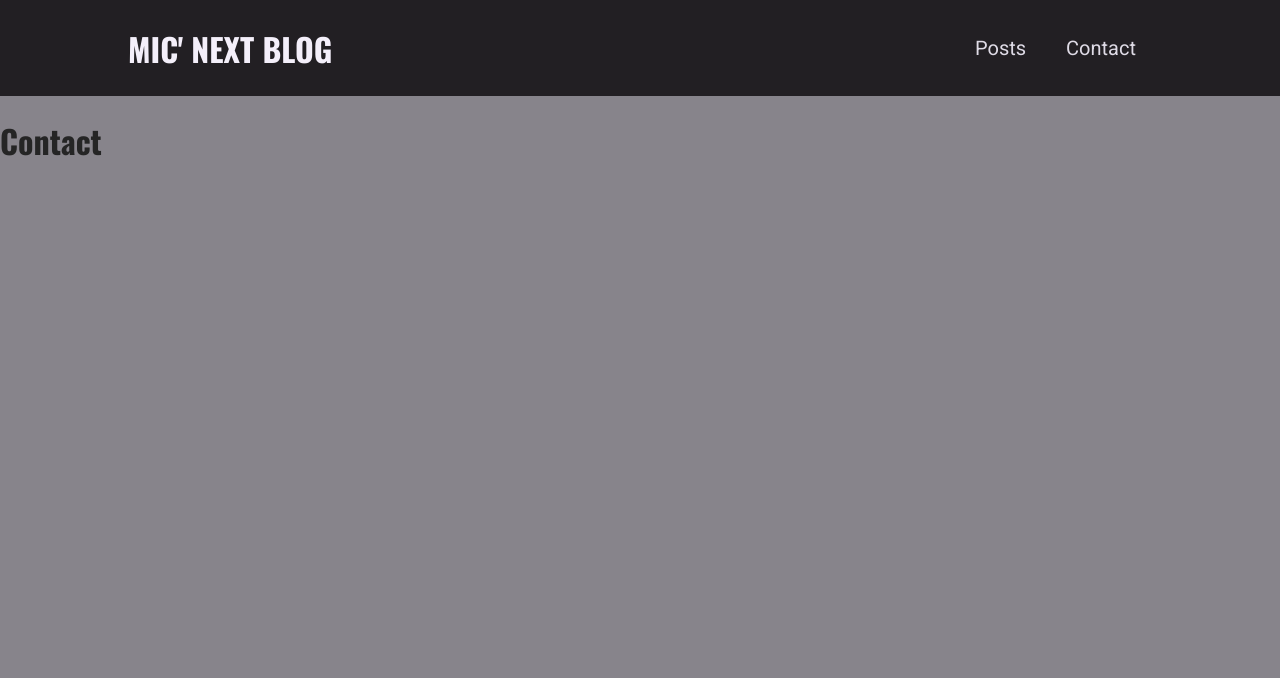
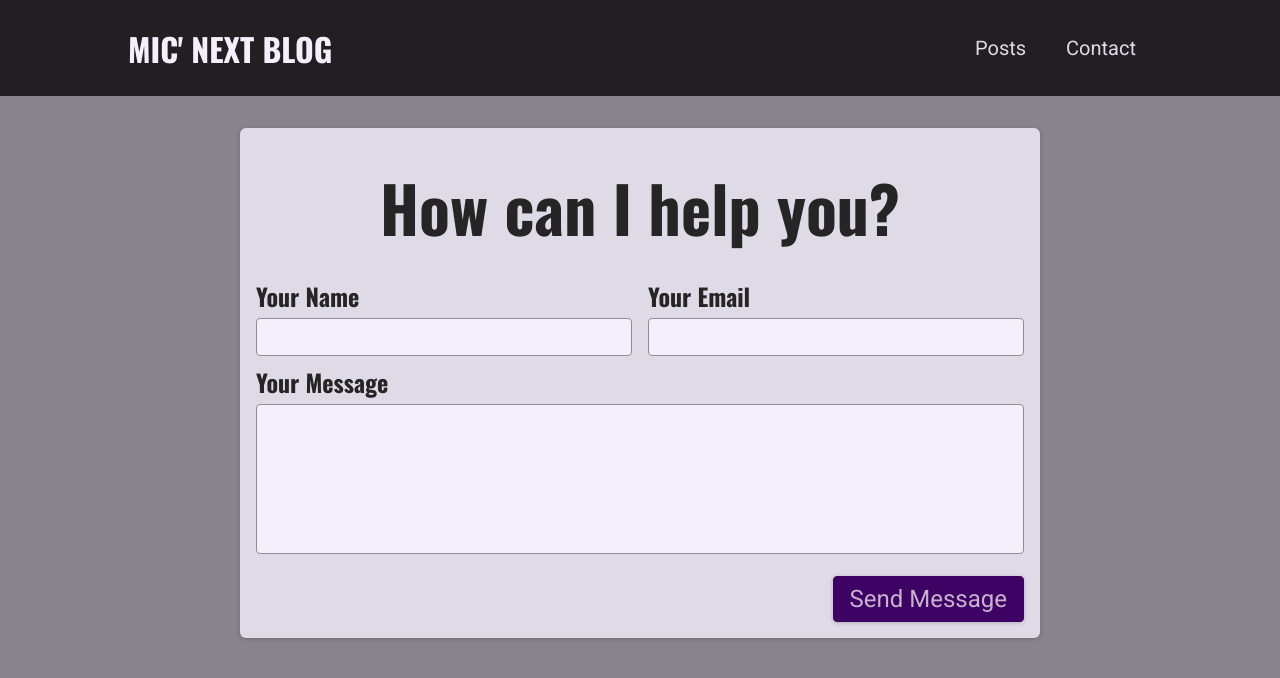
Before and after one commit to MrMic/NextJS-S19-BLOG, a Next.js app: page /contact in a window 1280 px wide. Shown: the top 678 px of the page. Built offline with nearby package versions, Linux system fonts and the light colour scheme.

Commit message:
feat(UI/UX): the ContactForm

```diff
--- /dev/null
+++ b/components/contact/contact-form.js
@@ -0,0 +1,31 @@
+import classes from './contact-form.module.css'
+
+function ContactForm() {
+  return (
+    <section className={classes.contact}>
+      <h1>How can I help you?</h1>
+      <form className={classes.form}>
+        <div className={classes.controls}>
+          <div className={classes.control}>
+            <label htmlFor='name'>Your Name</label>
+            <input type='text' id='name' required />
+          </div>
+          <div className={classes.control}>
+            <label htmlFor='email'>Your Email</label>
+            <input type='email' id='email' required />
+          </div>
+        </div>
+        <div className={classes.control}>
+          <label htmlFor='message'>Your Message</label>
+          <textarea id='message' rows='5' required></textarea>
+        </div>
+
+        <div className={classes.actions}>
+          <button>Send Message</button>
+        </div>
+      </form>
+    </section>
+  )
+}
+
+export default ContactForm
--- /dev/null
+++ b/components/contact/contact-form.module.css
@@ -0,0 +1,73 @@
+.contact {
+  margin: var(--size-8) auto;
+  border-radius: 6px;
+  background-color: var(--color-grey-100);
+  width: 90%;
+  max-width: 50rem;
+  padding: var(--size-4);
+  box-shadow: 0 1px 4px rgba(0, 0, 0, 0.2);
+  font-size: var(--size-6);
+}
+
+.contact h1 {
+  font-size: var(--size-8);
+  margin: var(--size-4) 0;
+  text-align: left;
+}
+
+.form label {
+  display: block;
+  font-family: "Oswald", sans-serif;
+  font-weight: bold;
+  margin: var(--size-2) 0 var(--size-1) 0;
+}
+
+.form input,
+.form textarea {
+  font: inherit;
+  padding: var(--size-1);
+  border-radius: 4px;
+  width: 100%;
+  border: 1px solid var(--color-grey-400);
+  background-color: var(--color-grey-50);
+  resize: none;
+}
+
+.controls {
+  display: flex;
+  column-gap: 1rem;
+  flex-wrap: wrap;
+}
+
+.control {
+  flex: 1;
+  min-width: 10rem;
+}
+
+.actions {
+  margin-top: var(--size-4);
+  text-align: right;
+}
+
+.form button {
+  font: inherit;
+  cursor: pointer;
+  background-color: var(--color-primary-700);
+  border: 1px solid var(--color-primary-700);
+  padding: var(--size-2) var(--size-4);
+  border-radius: 4px;
+  color: var(--color-primary-50);
+  box-shadow: 0 1px 4px rgba(0, 0, 0, 0.2);
+}
+
+.form button:hover {
+  background-color: var(--color-primary-500);
+  border-color: var(--color-primary-500);
+}
+
+@media (min-width: 768px) {
+  .contact h1 {
+    font-size: var(--size-16);
+    text-align: center;
+  }
+}
--- a/pages/contact.js
+++ b/pages/contact.js
@@ -1,9 +1,8 @@
+import ContactForm from "@/components/contact/contact-form";
 
 function Contact() {
   return (
-    <div>
-      <h1>Contact</h1>
-    </div>
+    <ContactForm />
   );
 }
 
```
